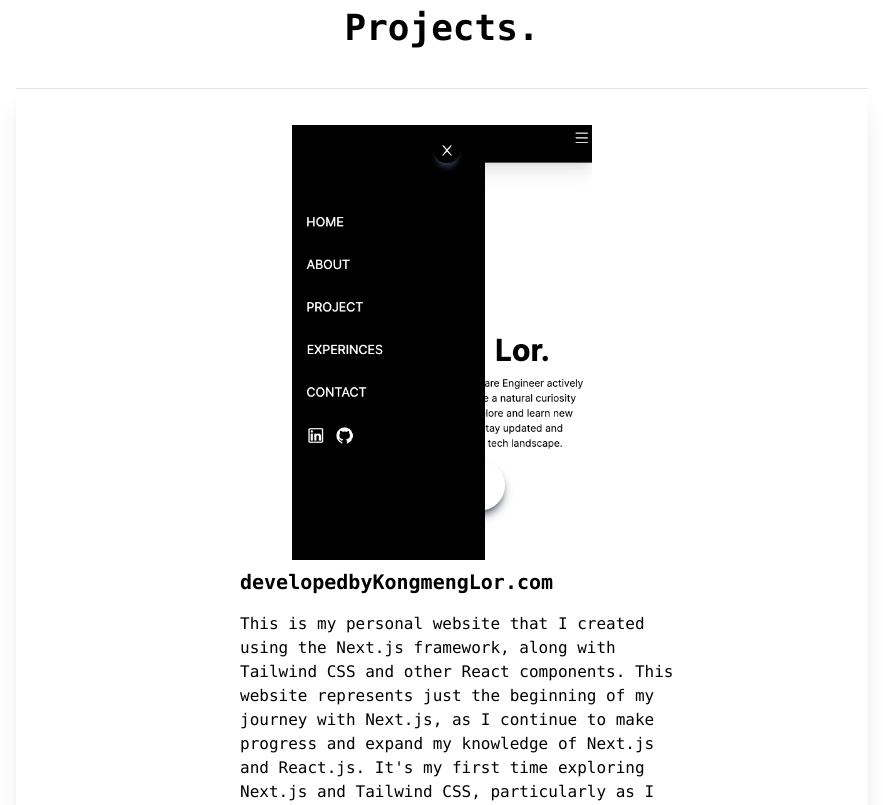
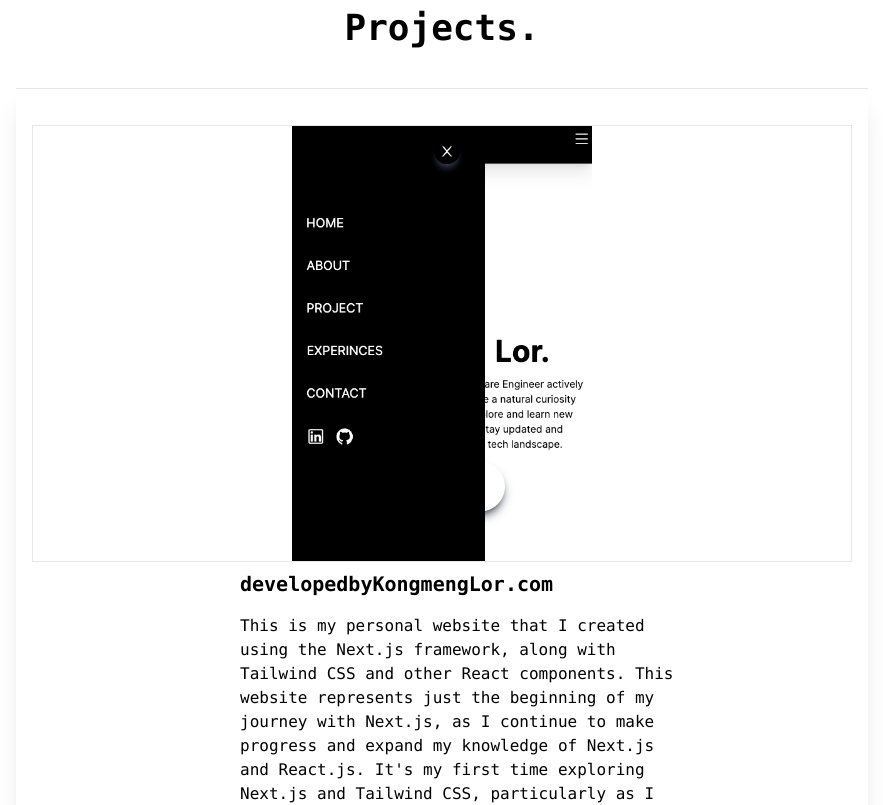
Before and after one commit to lorxx504-Kongmeng/final-portfolio, a Next.js app: page / in a window 1280 px wide. Shown: the part 2060-2865 px from the top of the page, without its empty margins (198-1081 px from the left). Built offline with nearby package versions, Linux system fonts and the light colour scheme.

Commit message:
found the issues, its the project

```diff
--- a/app/projects/page.jsx
+++ b/app/projects/page.jsx
@@ -22,7 +22,7 @@ const Projects = () => {
                 {
                   projects.map((item, key) => {
                     return <div key={key} className='mt-4 md:shadow-xl md:p-4  border-t' >
-                      <div className='flex justify-center mt-5 '>
+                      <div className='flex justify-center mt-5 border'>
                         <Image src={item.image} width="0" height="0" className='h-auto w-[300px]'/>
                       </div>
 
--- a/components/footer/footer.jsx
+++ b/components/footer/footer.jsx
@@ -3,7 +3,7 @@ import React from 'react'
 const Footer = () => {
   return (
         <footer className="w-full h-screen text-center break-normal">
-            <div className='text-sm text-center font-thin p-3 bg-slate-800 text-white h-full sm:w-full'>
+            <div className='text-sm text-center font-thin p-3 bg-slate-800 text-white w-screen h-full sm:w-full'>
               <p>Developed & Designed</p>
               <p>By Kongmeng Lor</p>
               <p>July 2023</p>
```
